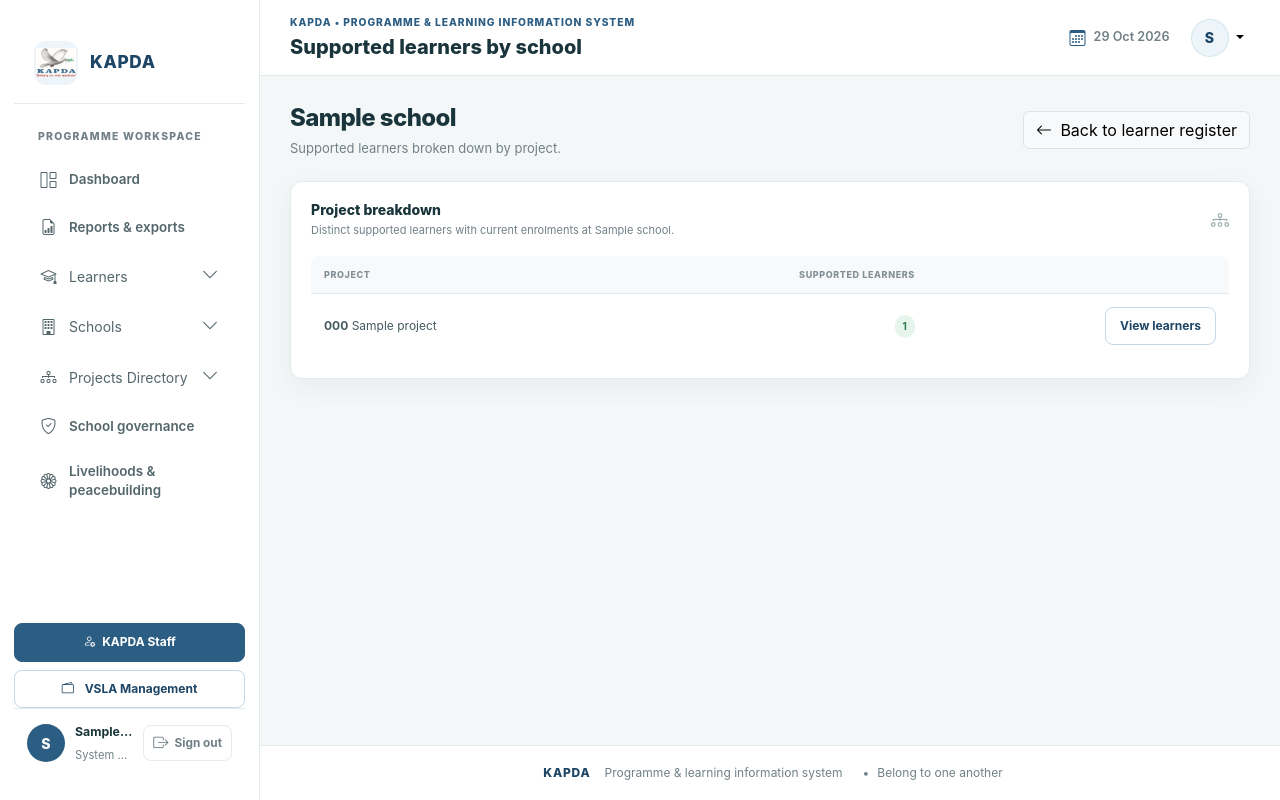
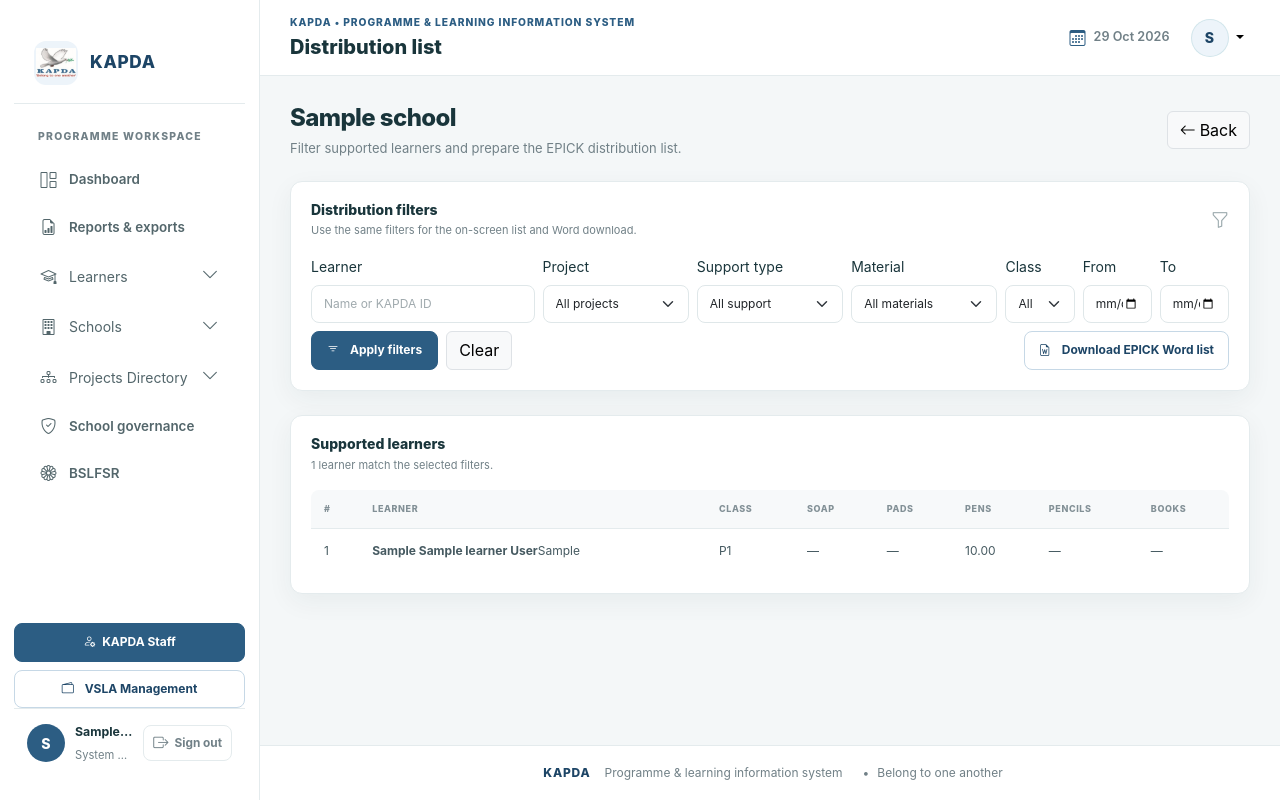
Before and after one commit to Akpanebong/kapda, a Django app: page /learners/supported/1/ in a window 1280 px wide. Run offline with Django 5.2, Linux system fonts and the light colour scheme; a user stored in the database is signed in; tables that the repository leaves empty hold one stand-in row (values such as "Sample post"); parts of the project's set-up code (start-up, migrations or seed data) failed here and were passed over.

Commit message:
added support learner download for scholarstic...

```diff
--- a/learners/forms.py
+++ b/learners/forms.py
@@ -91,7 +91,7 @@ class LearnerStatusHistoryForm(forms.ModelForm):
 class LearnerSupportForm(forms.ModelForm):
     class Meta:
         model = LearnerSupport
-        fields = ["learner", "project", "support_type", "support_type_other", "quantity", "unit", "distribution_date", "term", "notes"]
+        fields = ["learner", "project", "support_type", "scholastic_material", "support_type_other", "quantity", "unit", "distribution_date", "term", "notes"]
         widgets = {
             "distribution_date": forms.DateInput(format="%Y-%m-%d", attrs={"type": "date"}),
             "notes": forms.Textarea(attrs={"rows": 2}),
@@ -112,6 +112,10 @@ class LearnerSupportForm(forms.ModelForm):
 
     def clean(self):
         cleaned = super().clean()
+        if cleaned.get("support_type") == "scholastic_materials" and not cleaned.get("scholastic_material"):
+            self.add_error("scholastic_material", "Select the scholastic material distributed.")
+        if cleaned.get("support_type") != "scholastic_materials":
+            cleaned["scholastic_material"] = ""
         if cleaned.get("support_type") == "other" and not cleaned.get("support_type_other", "").strip():
             raise ValidationError({"support_type_other": "Specify the other type of support."})
         if cleaned.get("support_type") != "other":
--- a/learners/templates/learners/supported_learners_by_school.html
+++ b/learners/templates/learners/supported_learners_by_school.html
@@ -1,66 +1,25 @@
 {% extends "base.html" %}
-
-{% block title %}Supported learners by school | KAPDA{% endblock %}
-{% block page_heading %}Supported learners by school{% endblock %}
-
+{% block title %}Distribution list | KAPDA{% endblock %}
+{% block page_heading %}Distribution list{% endblock %}
 {% block content %}
-<div class="page-intro">
-    <div>
-        <h1>{{ school.name }}</h1>
-        <p>Supported learners broken down by project.</p>
-    </div>
-    <a class="btn btn-light border" href="{% url 'learners:list' %}">
-        <i class="bi bi-arrow-left me-1"></i>
-        Back to learner register
-    </a>
-</div>
-
+<div class="page-intro"><div><h1>{{ school.name }}</h1><p>Filter supported learners and prepare the EPICK distribution list.</p></div><a class="btn btn-light border" href="{% url 'learners:list' %}"><i class="bi bi-arrow-left me-1"></i>Back</a></div>
+<section class="panel mb-4">
+    <div class="panel-head"><div><h2>Distribution filters</h2><p>Use the same filters for the on-screen list and Word download.</p></div><i class="bi bi-funnel"></i></div>
+    <form method="get" class="row g-2 align-items-end">
+        <div class="col-md-3"><label class="form-label" for="q">Learner</label><input class="form-control" id="q" name="q" value="{{ filters.q }}" placeholder="Name or KAPDA ID"></div>
+        <div class="col-md-2"><label class="form-label" for="project">Project</label><select class="form-select" id="project" name="project"><option value="">All projects</option>{% for item in projects %}<option value="{{ item.pk }}" {% if filters.project == item.pk|stringformat:'s' %}selected{% endif %}>{{ item.code }}</option>{% endfor %}</select></div>
+        <div class="col-md-2"><label class="form-label" for="support_type">Support type</label><select class="form-select" id="support_type" name="support_type"><option value="">All support</option>{% for value,label in support_types %}<option value="{{ value }}" {% if filters.support_type == value %}selected{% endif %}>{{ label }}</option>{% endfor %}</select></div>
+        <div class="col-md-2"><label class="form-label" for="scholastic_material">Material</label><select class="form-select" id="scholastic_material" name="scholastic_material"><option value="">All materials</option>{% for value,label in materials %}<option value="{{ value }}" {% if filters.scholastic_material == value %}selected{% endif %}>{{ label }}</option>{% endfor %}</select></div>
+        <div class="col-md-1"><label class="form-label" for="class_level">Class</label><select class="form-select" id="class_level" name="class_level"><option value="">All</option>{% for n in "1234567" %}<option value="P{{ n }}" {% if filters.class_level == 'P'|add:n %}selected{% endif %}>P{{ n }}</option>{% endfor %}{% for n in "123456" %}<option value="S{{ n }}" {% if filters.class_level == 'S'|add:n %}selected{% endif %}>S{{ n }}</option>{% endfor %}</select></div>
+        <div class="col-md-1"><label class="form-label" for="date_from">From</label><input class="form-control" type="date" id="date_from" name="date_from" value="{{ filters.date_from }}"></div>
+        <div class="col-md-1"><label class="form-label" for="date_to">To</label><input class="form-control" type="date" id="date_to" name="date_to" value="{{ filters.date_to }}"></div>
+        <div class="col-12 d-flex gap-2"><button class="btn btn-kapda" type="submit"><i class="bi bi-filter me-1"></i>Apply filters</button><a class="btn btn-light border" href="{% url 'learners:supported_learners_by_school' school.pk %}">Clear</a><a class="btn btn-outline-kapda ms-auto" href="{% url 'learners:supported_learners_distribution_docx' school.pk %}{% if request.GET.urlencode %}?{{ request.GET.urlencode }}{% endif %}"><i class="bi bi-file-earmark-word me-1"></i>Download EPICK Word list</a></div>
+    </form>
+</section>
 <section class="panel">
-    <div class="panel-head">
-        <div>
-            <h2>Project breakdown</h2>
-            <p>Distinct supported learners with current enrolments at {{ school.name }}.</p>
-        </div>
-        <i class="bi bi-diagram-3"></i>
-    </div>
-
-    <div class="table-responsive">
-        <table class="table align-middle">
-            <thead>
-                <tr>
-                    <th>Project</th>
-                    <th class="text-end">Supported learners</th>
-                    <th></th>
-                </tr>
-            </thead>
-            <tbody>
-                {% for row in project_breakdown %}
-                    <tr>
-                        <td>
-                            <strong>{{ row.project__code|default:"Project not recorded" }}</strong>
-                            <span class="muted-line">{{ row.project__name|default:"Project not recorded" }}</span>
-                        </td>
-                        <td class="text-end">
-                            <span class="status-pill status-active">{{ row.total|default:0 }}</span>
-                        </td>
-                        <td class="text-end">
-                            {% if row.project_id %}
-                                <a class="btn btn-sm btn-outline-kapda" href="{% url 'learners:supported_learners_by_school_project' school.pk row.project_id %}">
-                                    View learners
-                                </a>
-                            {% endif %}
-                        </td>
-                    </tr>
-                {% empty %}
-                    <tr>
-                        <td colspan="3" class="empty-state">
-                            <i class="bi bi-inbox fs-4 d-block mb-2" aria-hidden="true"></i>
-                            No supported learners found for this school.
-                        </td>
-                    </tr>
-                {% endfor %}
-            </tbody>
-        </table>
-    </div>
+    <div class="panel-head"><div><h2>Supported learners</h2><p>{{ rows|length }} learner{{ rows|length|pluralize }} match the selected filters.</p></div></div>
+    <div class="table-responsive"><table class="table align-middle"><thead><tr><th>#</th><th>Learner</th><th>Class</th><th>Soap</th><th>Pads</th><th>Pens</th><th>Pencils</th><th>Books</th></tr></thead><tbody>
+    {% for row in rows %}<tr><td>{{ forloop.counter }}</td><td><strong>{{ row.learner.full_name }}</strong><span class="muted-line">{{ row.learner.reg_no }}</span></td><td>{{ row.class_level|default:'—' }}</td><td>{{ row.materials.soap|default:'—' }}</td><td>{{ row.materials.sanitary_pads|default:'—' }}</td><td>{{ row.materials.pens|default:'—' }}</td><td>{{ row.materials.pencils|default:'—' }}</td><td>{{ row.materials.books|default:'—' }}</td></tr>{% empty %}<tr><td colspan="8" class="empty-state">No supported learners match these filters.</td></tr>{% endfor %}
+    </tbody></table></div>
 </section>
 {% endblock %}
--- a/learners/urls.py
+++ b/learners/urls.py
@@ -5,6 +5,7 @@ app_name="learners"
 urlpatterns=[
  path("",views.learner_list,name="list"), path("add/",views.learner_create,name="create"),
  path("supported/<int:school_id>/", views.supported_learners_by_school, name="supported_learners_by_school"),
+ path("supported/<int:school_id>/download/", views.supported_learners_distribution_docx, name="supported_learners_distribution_docx"),
  path("supported/<int:school_id>/<int:project_id>/", views.supported_learners_by_school_project, name="supported_learners_by_school_project"),
  path("<slug:learner_slug>/status-history/", views.status_history_list, name="status_history_list"),
  path("<slug:learner_slug>/status-history/add/", views.status_history_create, name="status_history_create"),
--- a/learners/views.py
+++ b/learners/views.py
@@ -1,9 +1,14 @@
 from datetime import date
+from decimal import Decimal
+from io import BytesIO
+from pathlib import Path
+from django.conf import settings
 from django.contrib import messages
 from django.contrib.auth.decorators import login_required
 from django.core.paginator import Paginator
 from django.db import IntegrityError, transaction
 from django.db.models import Count, Max, Q
+from django.http import HttpResponse
 from django.shortcuts import render, redirect, get_object_or_404
 from django.urls import reverse
 from django.utils.dateparse import parse_date
@@ -81,19 +86,181 @@ def supported_learners_by_school_project(request, school_id, project_id):
 @login_required
 def supported_learners_by_school(request, school_id):
     school = get_object_or_404(School, pk=school_id)
-    project_breakdown = list(
-        LearnerSupport.objects.filter(
-            learner__enrolments__school=school,
-            learner__enrolments__is_current=True,
-        )
-        .values("project_id", "project__code", "project__name")
-        .annotate(total=Count("learner_id", distinct=True))
-        .order_by("project__name")
-    )
+    supports, filters = _school_support_records(request, school)
+    rows = _distribution_rows(supports, school)
+    project_breakdown = list(LearnerSupport.objects.filter(learner__enrolments__school=school, learner__enrolments__is_current=True).values("project_id", "project__code", "project__name").annotate(total=Count("learner_id", distinct=True)).order_by("project__name"))
     return render(request, "learners/supported_learners_by_school.html", {
         "school": school,
         "project_breakdown": project_breakdown,
+        "rows": rows,
+        "projects": Project.objects.filter(active=True).order_by("name"),
+        "support_types": LearnerSupport._meta.get_field("support_type").choices,
+        "materials": LearnerSupport.SCHOLASTIC_MATERIAL_CHOICES,
+        "filters": filters,
     })
+
+
+def _school_support_records(request, school):
+    filters = {key: request.GET.get(key, "").strip() for key in ("q", "project", "support_type", "scholastic_material", "class_level", "date_from", "date_to")}
+    qs = LearnerSupport.objects.filter(learner__enrolments__school=school, learner__enrolments__is_current=True).select_related("learner", "project").distinct()
+    if filters["q"]:
+        qs = qs.filter(Q(learner__reg_no__icontains=filters["q"]) | Q(learner__first_name__icontains=filters["q"]) | Q(learner__last_name__icontains=filters["q"]))
+    if filters["project"].isdigit(): qs = qs.filter(project_id=filters["project"])
+    if filters["support_type"] in dict(LearnerSupport._meta.get_field("support_type").choices): qs = qs.filter(support_type=filters["support_type"])
+    if filters["scholastic_material"] in dict(LearnerSupport.SCHOLASTIC_MATERIAL_CHOICES): qs = qs.filter(scholastic_material=filters["scholastic_material"])
+    if filters["class_level"]: qs = qs.filter(learner__enrolments__class_level=filters["class_level"], learner__enrolments__is_current=True)
+    if parse_date(filters["date_from"]): qs = qs.filter(distribution_date__gte=parse_date(filters["date_from"]))
+    if parse_date(filters["date_to"]): qs = qs.filter(distribution_date__lte=parse_date(filters["date_to"]))
+    return qs.order_by("learner__last_name", "learner__first_name", "-distribution_date"), filters
+
+
+def _distribution_rows(supports, school):
+    grouped = {}
+    for support in supports:
+        current_enrolment = support.learner.enrolments.filter(school=school, is_current=True).first()
+        if support.learner_id not in grouped:
+            grouped[support.learner_id] = {"learner": support.learner, "class_level": current_enrolment.class_level if current_enrolment else support.learner.current_class, "materials": {}}
+        material = support.scholastic_material if support.support_type == "scholastic_materials" else ("sanitary_pads" if support.support_type == "sanitary_pads_mhm" else "")
+        if material:
+            grouped[support.learner_id]["materials"][material] = grouped[support.learner_id]["materials"].get(material, Decimal("0")) + (support.quantity or Decimal("0"))
+    return list(grouped.values())
+
+
+def _styled_distribution_document(Document, school, project, distribution_date, rows):
+    """Build the EPICK paper distribution form without relying on an uploaded template."""
+    from docx.enum.section import WD_ORIENT
+    from docx.enum.table import WD_CELL_VERTICAL_ALIGNMENT
+    from docx.enum.text import WD_ALIGN_PARAGRAPH
+    from docx.oxml import OxmlElement
+    from docx.oxml.ns import qn
+    from docx.shared import Inches, Pt, RGBColor
+
+    document = Document()
+    section = document.sections[0]
+    section.orientation = WD_ORIENT.LANDSCAPE
+    section.page_width, section.page_height = section.page_height, section.page_width
+    section.top_margin = Inches(0.42)
+    section.bottom_margin = Inches(0.42)
+    section.left_margin = Inches(0.45)
+    section.right_margin = Inches(0.45)
+
+    normal = document.styles["Normal"]
+    normal.font.name = "Arial"
+    normal.font.size = Pt(9)
+
+    logo_path = Path(settings.BASE_DIR) / "static" / "images" / "logo.png"
+    if logo_path.exists():
+        logo = document.add_paragraph()
+        logo.alignment = WD_ALIGN_PARAGRAPH.CENTER
+        logo.add_run().add_picture(str(logo_path), width=Inches(0.62))
+    title = document.add_paragraph()
+    title.alignment = WD_ALIGN_PARAGRAPH.CENTER
+    run = title.add_run("EPICK DISTRIBUTION FORM")
+    run.bold = True
+    run.font.name = "Arial"
+    run.font.size = Pt(16)
+    run.font.color.rgb = RGBColor(31, 78, 121)
+    subtitle = document.add_paragraph()
+    subtitle.alignment = WD_ALIGN_PARAGRAPH.CENTER
+    subrun = subtitle.add_run("Scholastic materials distribution and beneficiary acknowledgement")
+    subrun.italic = True
+    subrun.font.size = Pt(9)
+    subrun.font.color.rgb = RGBColor(89, 89, 89)
+
+    meta = document.add_table(rows=3, cols=2)
+    meta.autofit = False
+    meta_widths = [Inches(5.05), Inches(5.05)]
+    metadata = [
+        ("Activity", "Scholastic materials distribution", "Programme", project.code if project else "EPICK II"),
+        ("School", school.name, "District", school.location.district if school.location else "________________"),
+        ("Date", distribution_date or "________________", "Prepared by", "____________________________"),
+    ]
+    for row, values in zip(meta.rows, metadata):
+        for cell, value, width in zip(row.cells, values, [meta_widths[0], meta_widths[0], meta_widths[1], meta_widths[1]]):
+            cell.width = width
+        row.cells[0].text = f"{values[0]}: {values[1]}"
+        row.cells[1].text = f"{values[2]}: {values[3]}"
+        for cell in row.cells:
+            cell.vertical_alignment = WD_CELL_VERTICAL_ALIGNMENT.CENTER
+            for paragraph in cell.paragraphs:
+                paragraph.paragraph_format.space_after = Pt(2)
+                paragraph.paragraph_format.space_before = Pt(2)
+                for run in paragraph.runs:
+                    run.font.size = Pt(9)
+            tc_pr = cell._tc.get_or_add_tcPr()
+            shd = OxmlElement("w:shd")
+            shd.set(qn("w:fill"), "F2F6FA")
+            tc_pr.append(shd)
+
+    document.add_paragraph().paragraph_format.space_after = Pt(2)
+    table = document.add_table(rows=1, cols=9)
+    table.autofit = False
+    table.style = "Table Grid"
+    widths = [0.42, 3.05, 0.62, 0.68, 0.68, 0.68, 0.78, 0.68, 1.35]
+    headers = ["S/N", "Name", "Class", "Soap", "Pads", "Pens", "Pencils", "Books", "Signature"]
+
+    def shade(cell, fill, color="FFFFFF", bold=True):
+        tc_pr = cell._tc.get_or_add_tcPr()
+        shd = OxmlElement("w:shd")
+        shd.set(qn("w:fill"), fill)
+        tc_pr.append(shd)
+        for paragraph in cell.paragraphs:
+            paragraph.alignment = WD_ALIGN_PARAGRAPH.CENTER
+            for run in paragraph.runs:
+                run.font.name = "Arial"
+                run.font.size = Pt(8)
+                run.font.color.rgb = RGBColor.from_string(color)
+                run.bold = bold
+
+    def set_cell(cell, text, centered=True):
+        cell.text = str(text)
+        cell.vertical_alignment = WD_CELL_VERTICAL_ALIGNMENT.CENTER
+        for paragraph in cell.paragraphs:
+            paragraph.alignment = WD_ALIGN_PARAGRAPH.CENTER if centered else WD_ALIGN_PARAGRAPH.LEFT
+            paragraph.paragraph_format.space_after = Pt(0)
+            for run in paragraph.runs:
+                run.font.name = "Arial"
+                run.font.size = Pt(8)
+
+    header = table.rows[0]
+    for cell, header_text, width in zip(header.cells, headers, widths):
+        cell.width = Inches(width)
+        set_cell(cell, header_text)
+        shade(cell, "1F4E79")
+    header._tr.get_or_add_trPr().append(OxmlElement("w:tblHeader"))
+
+    for index, row_data in enumerate(rows, start=1):
+        cells = table.add_row().cells
+        materials = row_data["materials"]
+        values = [index, row_data["learner"].full_name, row_data["class_level"] or "", materials.get("soap", ""), materials.get("sanitary_pads", ""), materials.get("pens", ""), materials.get("pencils", ""), materials.get("books", ""), ""]
+        for cell, value, width in zip(cells, values, widths):
+            cell.width = Inches(width)
+            set_cell(cell, value, centered=(cell is not cells[1]))
+        if index % 2 == 0:
+            for cell in cells: shade(cell, "F2F6FA", color="183247", bold=False)
+
+    note = document.add_paragraph()
+    note.paragraph_format.space_before = Pt(8)
+    note.add_run("Distribution officer: ").bold = True
+    note.add_run("Please confirm quantities before collection and obtain each learner's signature.")
+    return document
+
+
+@login_required
+def supported_learners_distribution_docx(request, school_id):
+    school = get_object_or_404(School, pk=school_id)
+    supports, filters = _school_support_records(request, school)
+    rows = _distribution_rows(supports, school)
+    try:
+        from docx import Document
+    except ImportError:
+        return HttpResponse("The Word export dependency is not installed.", status=503)
+    project = Project.objects.filter(pk=filters["project"]).first() if filters["project"].isdigit() else None
+    document = _styled_distribution_document(Document, school, project, filters["date_from"], rows)
+    output = BytesIO(); document.save(output); output.seek(0)
+    response = HttpResponse(output.getvalue(), content_type="application/vnd.openxmlformats-officedocument.wordprocessingml.document")
+    response["Content-Disposition"] = f'attachment; filename="EPICK_distribution_{school.name.replace(" ", "_")}.docx"'
+    return response
 
 
 @login_required
--- a/requirements.txt
+++ b/requirements.txt
@@ -7,3 +7,4 @@ dj-database-url>=2.2
 psycopg[binary]>=3.2
 whitenoise>=6.9
 gunicorn>=23.0
+python-docx>=1.1
--- a/templates/base.html
+++ b/templates/base.html
@@ -148,7 +148,7 @@
 
                 <a class="nav-link" href="{% url 'bslfsr:livelihood_dashboard' %}">
                     <i class="bi bi-flower1" aria-hidden="true"></i>
-                    <span>Livelihoods &amp; peacebuilding</span>
+                    <span>BSLFSR</span>
                 </a>
 
 <!--                <a class="nav-link" href="{% url 'vsla:vsla_dashboard' %}">-->
```
Also changed, not shown: bslfsr/templates/bslfsr/livelihood_dashboard.html (+8 -8 lines), learners/models.py (+13 -0 lines), learners/templates/learners/support_form.html (+6 -1 lines), learners/migrations/0017_learnersupport_scholastic_material.py (added), 1 other file.
